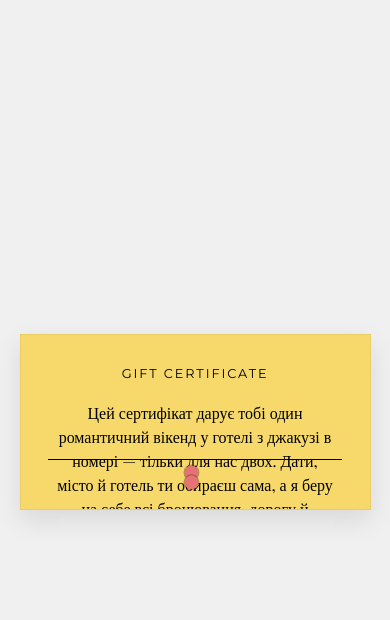
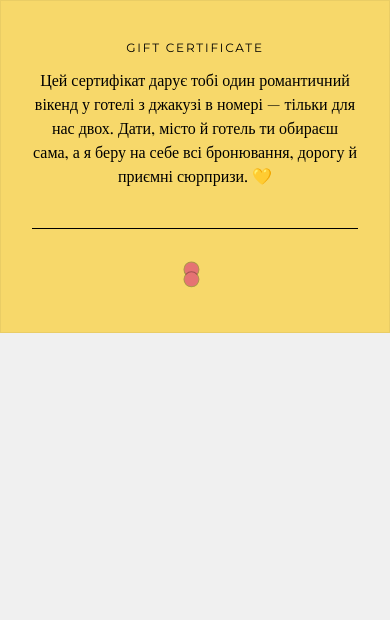
Before and after one commit to ikideveloper/certificate1, a plain HTML site: page index.html in a window 390 px wide. Drawn offline with nearby package versions, Linux system fonts and the light colour scheme.

Commit message:
adaptive for mobile

```diff
--- a/index.html
+++ b/index.html
@@ -1,5 +1,5 @@
 <!DOCTYPE html>
-<html lang="en">
+<html lang="uk">
 <head>
     <meta charset="UTF-8" />
     <title>Gift Coupon</title>
@@ -25,7 +25,7 @@
 
         .card {
             background: #f7d86a;
-            aspect-ratio: 2 / 1;          /* 21 x 10.5 */
+            aspect-ratio: 2 / 1; /* 21 x 10.5 */
             width: min(90vw, 900px);
             border: 1px solid rgba(0, 0, 0, 0.05);
             box-shadow: 0 10px 25px rgba(0,0,0,0.1);
@@ -56,6 +56,7 @@
             line-height: 1.5;
         }
 
+        /* лінія + емодзі-бантик */
         .line-block {
             position: absolute;
             left: 8%;
@@ -64,6 +65,12 @@
             display: flex;
             align-items: center;
             gap: 0.75rem;
+        }
+
+        .bow-emoji {
+            font-size: 1.6rem;
+            line-height: 1;
+            transform: translateY(2px);
         }
 
         .line {
@@ -106,9 +113,51 @@
             top: 7px;
         }
 
-        @media (max-width: 600px) {
+        @media (max-width: 700px) {
+            body {
+                align-items: flex-start;
+            }
+
+            .card {
+                width: 100vw;
+                max-width: 100%;
+                aspect-ratio: auto;         /* высота по контенту */
+                border-radius: 0;
+                padding: 10% 8% 12%;
+                box-shadow: none;
+            }
+
+            .content,
+            .line-block,
+            .heart-wrapper {
+                position: static;           /* выключаем absolute */
+                transform: none;
+                width: 100%;
+            }
+
+            .content {
+                text-align: center;
+                margin-bottom: 2.5rem;
+            }
+
+            .caption {
+                font-size: 0.75rem;
+                margin-bottom: 0.8rem;
+            }
+
             .details {
                 font-size: 1rem;
+                line-height: 1.5;
+            }
+
+            .line-block {
+                margin: 2.5rem 0 2rem;
+            }
+
+            .heart-wrapper {
+                width: 28px;
+                height: 24px;
+                margin: 0 auto;
             }
         }
     </style>
@@ -118,7 +167,8 @@
     <div class="content">
         <p class="caption">GIFT CERTIFICATE</p>
         <p class="details">
-            Цей сертифікат дарує тобі один романтичний вікенд у готелі з джакузі в номері — тільки для нас двох. Дати, місто й готель ти обираєш сама, а я беру на себе всі бронювання, дорогу й приємні сюрпризи. Просто скажи, коли захочеш зануритися в теплу піну, відпочити від усього світу й побути разом. 💛
+            Цей сертифікат дарує тобі один романтичний вікенд у готелі з джакузі в номері — тільки для нас двох.
+            Дати, місто й готель ти обираєш сама, а я беру на себе всі бронювання, дорогу й приємні сюрпризи. 💛
         </p>
     </div>
 
```
